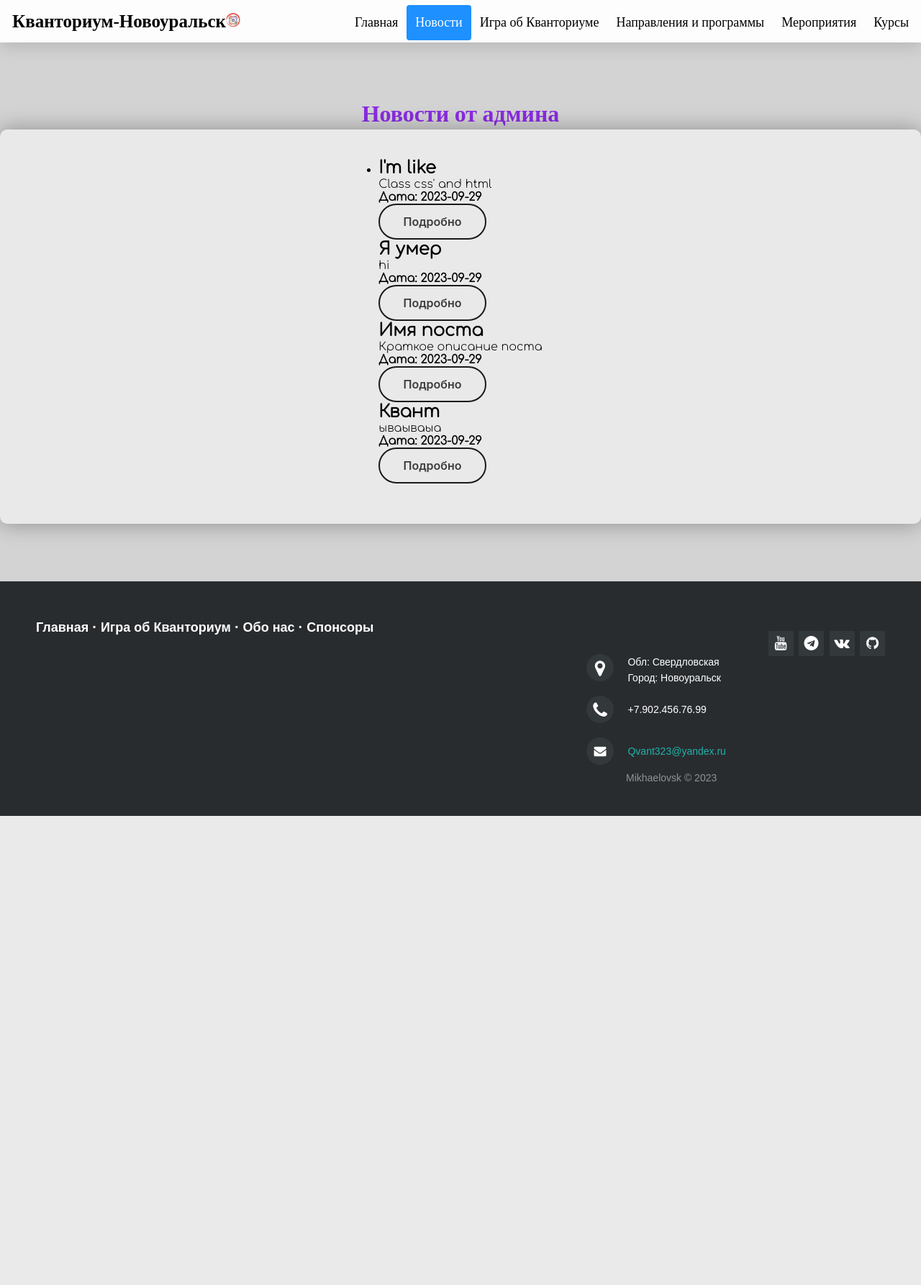
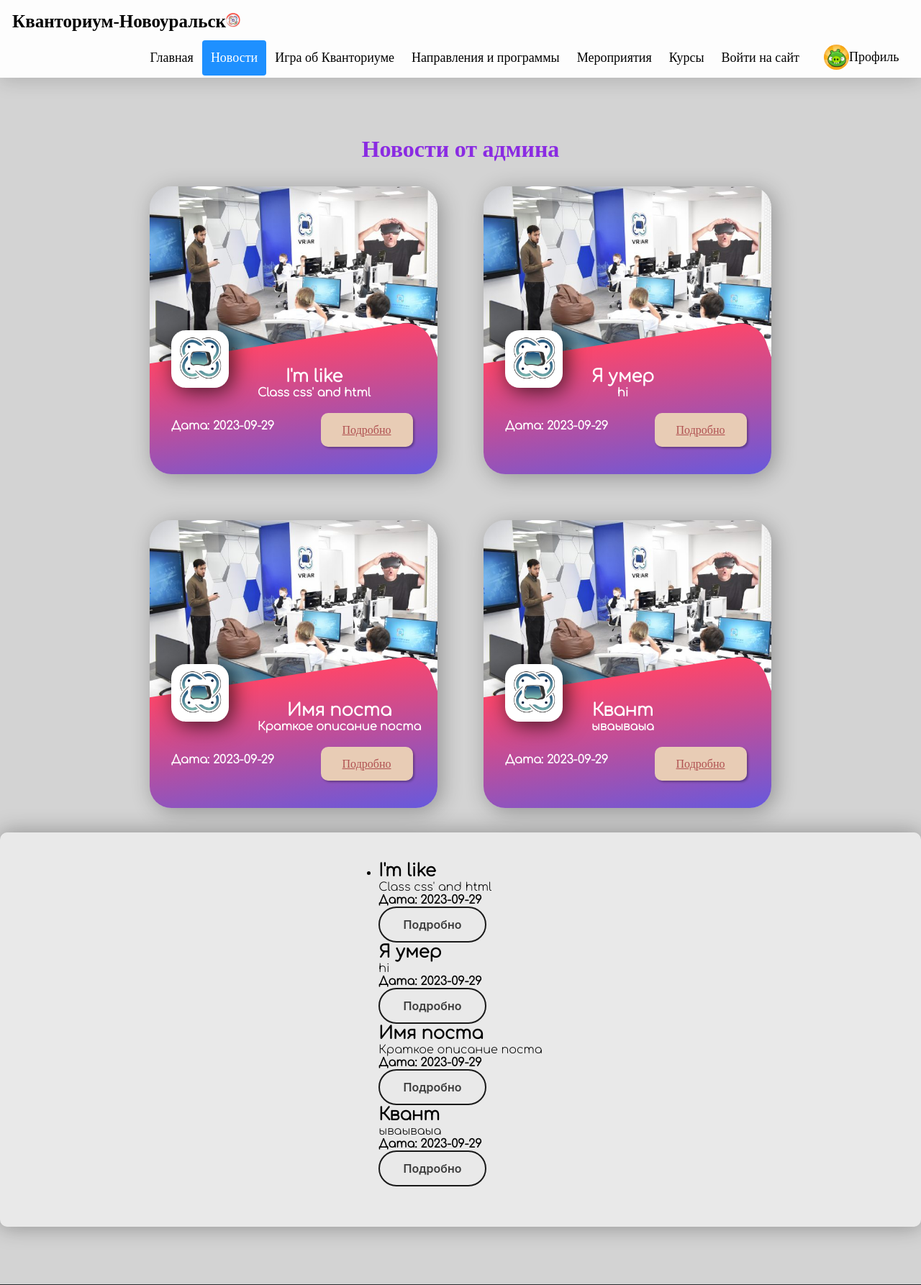
Before and after one commit to MishaelBoss/Quantorium_Update_Website, a Flask app: page /products in a window 1280 px wide. Shown: the top 1786 px of the page at 72% size. Before the commit the page ends 1134 px from the top, so only its background shows below. Run offline with Flask 3, Linux system fonts and the light colour scheme; data comes from the database, SQL or seed files in the repository.

Commit message:
Update UI 2.4

```diff
--- a/Quantorium/static/css/main.css
+++ b/Quantorium/static/css/main.css
@@ -235,29 +235,6 @@ body{
   font-size: .75rem;
 }
 
-.links button{
-  font-family: 'Poppins', sans-serif;
-  min-width: 380px;
-  padding: .5rem;
-  border: 1px solid #222;
-  border-radius: 100px;
-  font-weight: bold;
-  cursor: pointer;
-  transition: all .25s linear;
-}
-
-.links .follow,
-.links .view:hover{
-  background-color: #222;
-  color: #FFF;
-}
-
-.links .view,
-.links .follow:hover{
-  background-color: transparent;
-  color: #222;
-}
-
 /* карточка для игры */
 .hero {
   display: inline-block;
--- a/Quantorium/templates/404.html
+++ b/Quantorium/templates/404.html
@@ -17,8 +17,11 @@
     <a href="game">Игра об Кванториуме</a>
     <a href="@">Направления и программы</a>
     <a href="@">Мероприятия</a>
-      <a href="@">Курсы</a>
+    <a href="/courses">Курсы</a>
     <a href="/login">Войти на сайт</a>
+    <div class="ProfilePanel">
+      <a href="profile"><img src="/static/Profile-Card/Stepa.jpg">Профиль</a>
+    </div>
   </div>
 </div>
 
--- a/Quantorium/templates/products.html
+++ b/Quantorium/templates/products.html
@@ -16,15 +16,45 @@
     <div class="header-right">
       <a href="/">Главная</a>
       <a class="active" href="/products">Новости</a>
-      <a href="3">Игра об Кванториуме</a>
-      <a href="/video">Направления и программы</a>
-      <a href="/tickets">Мероприятия</a>
-      <a href="/login">Курсы</a>
+      <a href="game">Игра об Кванториуме</a>
+      <a href="@">Направления и программы</a>
+      <a href="@">Мероприятия</a>
+      <a href="/courses">Курсы</a>
+      <a href="/login">Войти на сайт</a>
+      <div class="ProfilePanel">
+        <a href="profile"><img src="/static/Profile-Card/Stepa.jpg">Профиль</a>
+      </div>
     </div>
   </div>
 
 <br><br><br><br>
 <h1 style="text-align: center; color: blueviolet; font-family: Impact, Haettenschweiler">Новости от админа</h1>
+
+<div style="position: relative; text-align: center;">
+{% if articles|length > 0 %}
+  {% for el in articles%}
+  <div class="first hero">
+    <img class="hero-profile-img" src="/static/images/BG/BgVR.jpg">
+    <div class="hero-description-bk"></div>
+    <div class="hero-logo">
+      <img src="/static/icons/VRAR-квантум.png">
+    </div>
+    <div class="hero-description">
+      <h2 style="font-family: 'Comfortaa', cursive;"> {{ el.title }} </h2>
+      <p style="font-family: 'Comfortaa', cursive;"> {{ el.intro }} </p>
+    </div>
+    <div  class="hero-date">
+      <p style="font-family: 'Comfortaa', cursive;"><b>Дата: {{ el.date.date() }} </b></p>
+      <div class="eight">
+        <a href="vr">Подробно</a>
+      </div>
+    </div>
+  </div>
+{% endfor %}
+{% else %}
+<p>У нас еще нет статей на сайте если хотите их добавить напешите в адресной строке http://127.0.0.1:5000/Admin</p>
+{% endif %}
+</div>
 
   <div class="Abautcard">
     <div class="AbautInfos" style="margin-left: auto; margin-right: auto;">
```
Also changed, not shown: Quantorium/templates/MyGAme.html (+22 -5 lines). Lines whose indentation alone changed are shown as unchanged.
